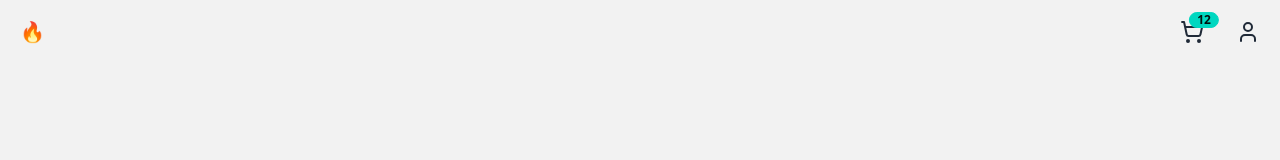
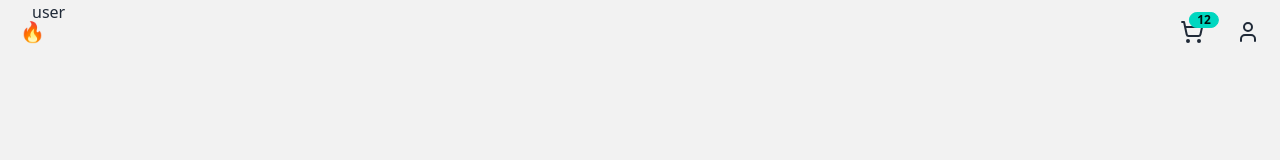
Before and after one commit to fiquell/payment-gateway, a SvelteKit app: page /user in a window 1280 px wide. Shown: the top 160 px of the page. Built offline with nearby package versions, Linux system fonts and the light colour scheme.

Commit message:
remove classes

```diff
--- a/src/routes/(app)/cart/+page.svelte
+++ b/src/routes/(app)/cart/+page.svelte
@@ -1,3 +1,3 @@
-<section class="flex h-screen items-center justify-center">
+<section>
   <p>cart</p>
 </section>
--- a/src/routes/(app)/user/+page.svelte
+++ b/src/routes/(app)/user/+page.svelte
@@ -1,3 +1,3 @@
-<section class="flex h-screen items-center justify-center">
+<section>
   <p>user</p>
 </section>
```
